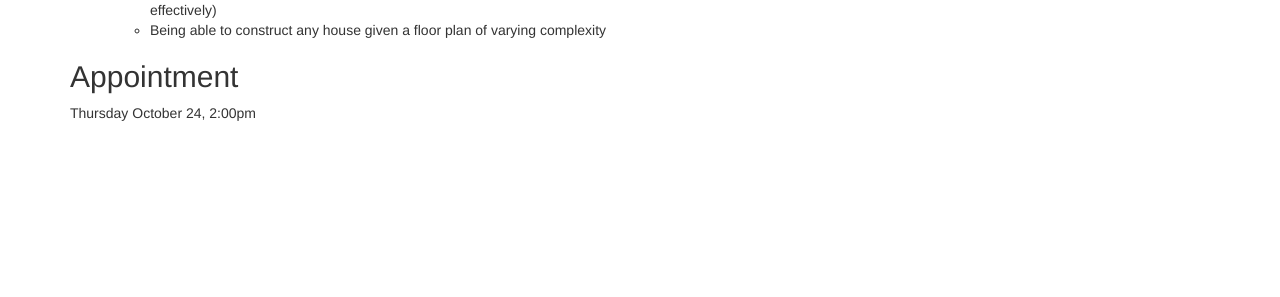
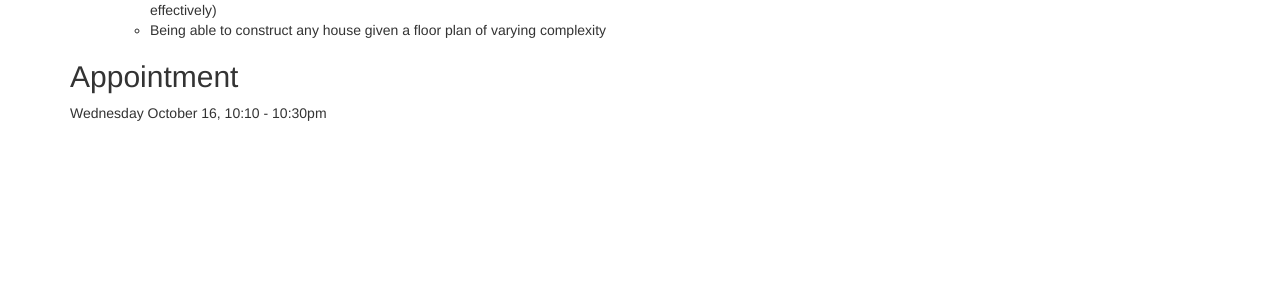
Before and after one commit to SurajSSingh/Collabuilder, a Jekyll site: the page built from docs/proposal.md, in a window 1280 px wide. Shown: the part 522-819 px from the top of the page. Built offline with Jekyll 4.4.1, drawn with Linux system fonts in a browser that asks for light colours.

Commit message:
Update proposal.md

```diff
--- a/docs/proposal.md
+++ b/docs/proposal.md
@@ -19,4 +19,4 @@ Our project is a multi agent AI with multiple builders working together to const
 	* Being able to construct any house given a floor plan of varying complexity
 
 ## Appointment
-Thursday October 24, 2:00pm
+Wednesday October 16, 10:10 - 10:30pm
```
